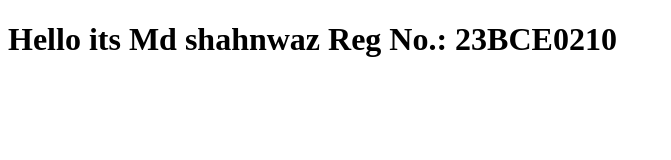
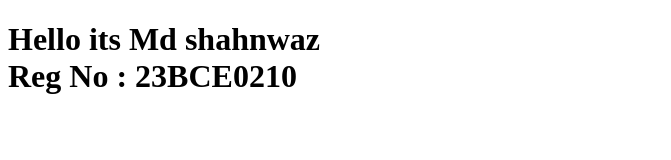
Before and after one commit to shahnwaz04/hello, a plain HTML site: page index.html in a window 1280 px wide. Shown: the whole page, without its empty margins (0-671 px from the left). Drawn offline with Linux system fonts and the light colour scheme.

Commit message:
Update index.html

```diff
--- a/index.html
+++ b/index.html
@@ -7,8 +7,8 @@
 </head>
 <body>
     <h1>
-        Hello its Md shahnwaz
-        Reg No.: 23BCE0210
+        Hello its Md shahnwaz <br>
+        Reg No : 23BCE0210
     </h1>
 
 </body>
```
